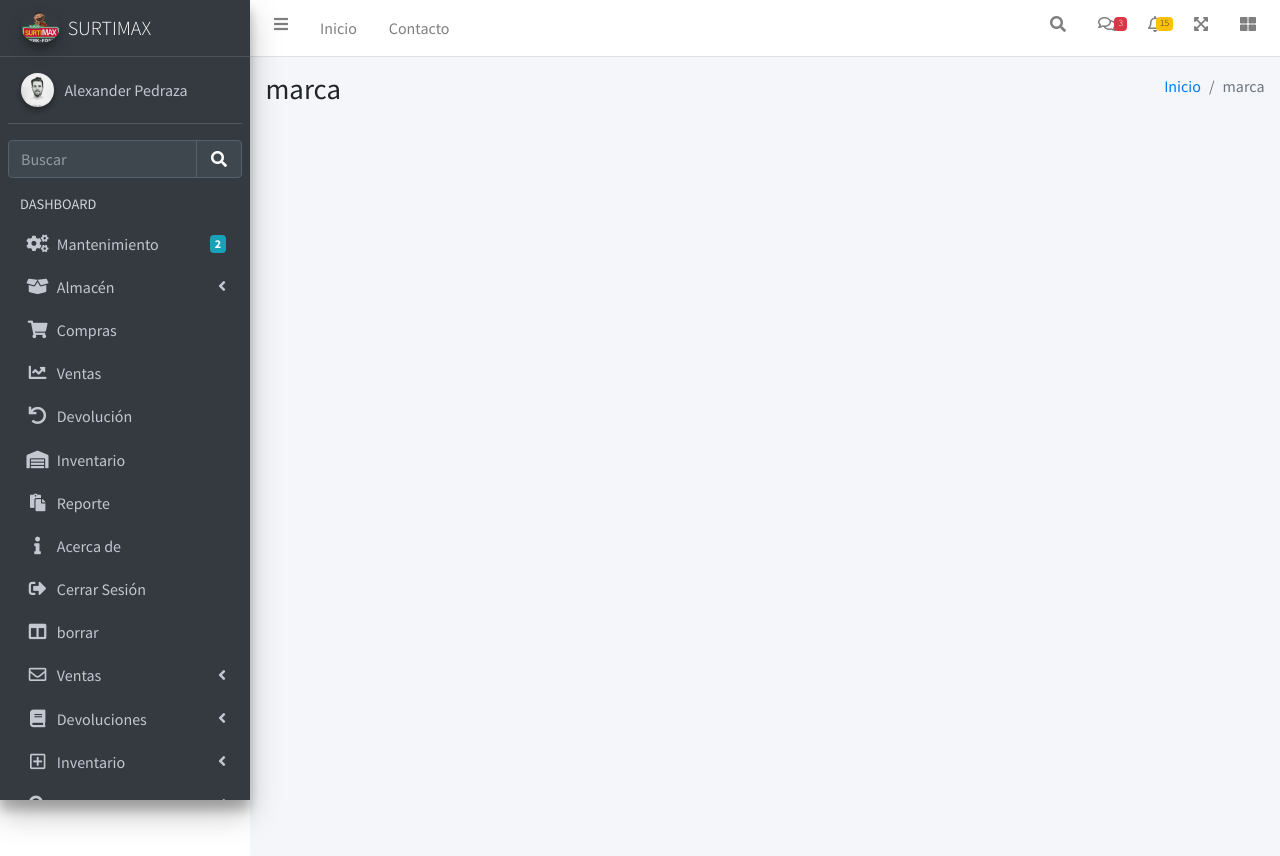
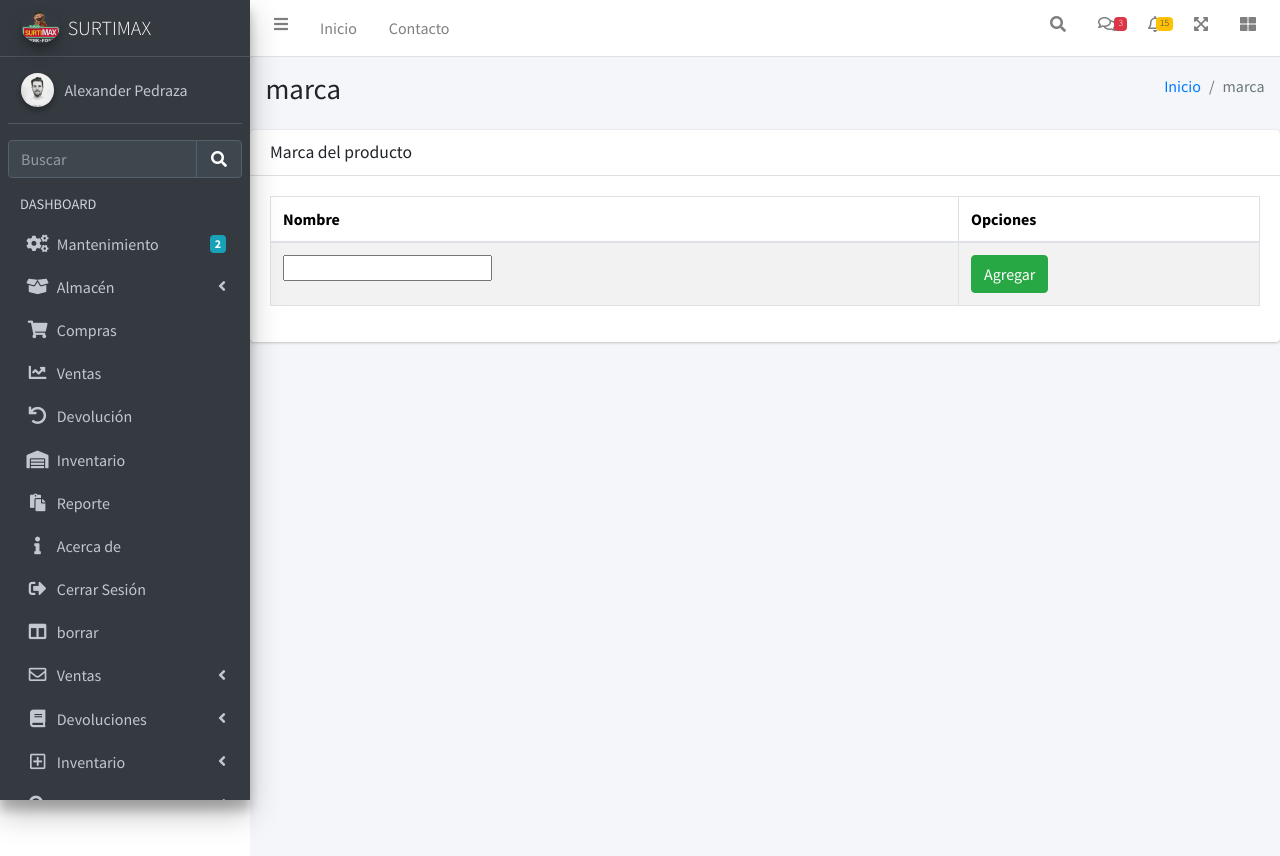
Before and after one commit to Alexanderz26/Surtimax, a Django app: page /productos/marca in a window 1280 px wide. Shown: the top 856 px of the page. Run offline with Django 4.2, Linux system fonts and the light colour scheme; some libraries are stand-ins or nearby versions.

Commit message:
arreglo productos
se arreglo ver productos

```diff
--- a/main/templates/partials/sidebar.html
+++ b/main/templates/partials/sidebar.html
@@ -96,7 +96,7 @@
         </li>
                 </li>
                 <li class="nav-item">
-                    <a href="pages/kanban.html" class="nav-link">
+                    <a href="#" class="nav-link">
                         <i class="nav-icon fas fa-shopping-cart"></i>
                         <p>
                             Compras
@@ -104,7 +104,7 @@
                     </a>
                 </li>
                 <li class="nav-item">
-                    <a href="pages/kanban.html" class="nav-link">
+                    <a href="#" class="nav-link">
                         <i class="nav-icon fas fa-chart-line"></i>
                         <p>
                       Ventas
--- a/main/templates/productos/marca.html
+++ b/main/templates/productos/marca.html
@@ -1,6 +1,100 @@
 {% extends 'partials/body.html' %}
+{% load static %}
+
+{% block stylesheet %}
+<!-- DataTables -->
+<!-- <link rel="stylesheet" href="{% static 'datatables-bs4/css/dataTables.bootstrap4.min.css">
+  <link rel="stylesheet" href="{% static 'datatables-responsive/css/responsive.bootstrap4.min.css">
+  <link rel="stylesheet" href="{% static 'datatables-buttons/css/buttons.bootstrap4.min.css"> -->
+{% endblock stylesheet %}
 
 
 {% block contenido %}
+<div class="card">
+    <div class="card-header">
+        <h3 class="card-title">Marca del producto</h3>
+    </div>
 
+    <div class="card-body">
+        <div id="example1_wrapper" class="dataTables_wrapper dt-bootstrap4">
+
+            <div class="row">
+                <div class="col-sm-12">
+                    <table id="example1" class="table table-bordered table-striped dataTable dtr-inline"
+                        aria-describedby="example1_info">
+                        <thead>
+                            <tr>
+                                <th>Nombre</th>
+                                <th>Opciones</th>
+                            </tr>
+                        </thead>
+                        <tbody>
+
+                            {% for departamento in departamentos %}
+
+
+
+                            <tr class="odd">
+
+                                <td>{{departamento.nombre}}</td>
+                                <td><a class="btn btn-primary" href=""><i class="fas fa-edit"></i></a>
+                                    <a class="btn btn-danger" href="{% url 'departamento_eliminar' departamento.id %}"><i class="fas fa-trash-alt"></i></a>
+                                  </td>
+
+                            </tr>
+                            {% endfor %}
+
+                            <tr class="">
+                                <form action="" method='POST'>
+                                    {% csrf_token %}
+                                    <td class="sorting_1 dtr-control" tabindex="0" style="">
+                                        <input type="text" name="nombre" maxlength="90" required="" id="id_nombre">
+                                    </td>
+
+                                    <td><input class="btn btn-success" type="submit" value="Agregar"></td>
+                                </form>
+                            </tr>
+                        </tbody>
+                    </table>
+                </div>
+            </div>
+
+        </div>
+    </div>
+
+</div>
 {% endblock contenido %}
+
+{% block javascript %}
+<!-- DataTables  & Plugins -->
+<script src="{% static 'datatables/jquery.dataTables.min.js' %}"></script>
+<script src="{% static 'datatables-bs4/js/dataTables.bootstrap4.min.js' %}"></script>
+<script src="{% static 'datatables-responsive/js/dataTables.responsive.min.js' %}"></script>
+<script src="{% static 'datatables-responsive/js/responsive.bootstrap4.min.js' %}"></script>
+<script src="{% static 'datatables-buttons/js/dataTables.buttons.min.js' %}"></script>
+<script src="{% static 'datatables-buttons/js/buttons.bootstrap4.min.js' %}"></script>
+<script src="{% static 'jszip/jszip.min.js' %}"></script>
+<script src="{% static 'pdfmake/pdfmake.min.js' %}"></script>
+<script src="{% static 'pdfmake/vfs_fonts.js' %}"></script>
+<script src="{% static 'datatables-buttons/js/buttons.html5.min.js' %}"></script>
+<script src="{% static 'datatables-buttons/js/buttons.print.min.js' %}"></script>
+<script src="{% static 'datatables-buttons/js/buttons.colVis.min.js' %}"></script>
+<!-- Page specific script -->
+<script>
+    $(function () {
+        $("#example1").DataTable({
+            "responsive": true, "lengthChange": false, "autoWidth": false,
+            "buttons": ["copy", "csv", "excel", "pdf", "print", "colvis"]
+        }).buttons().container().appendTo('#example1_wrapper .col-md-6:eq(0)');
+        $('#example2').DataTable({
+            "paging": true,
+            "lengthChange": false,
+            "searching": false,
+            "ordering": true,
+            "info": true,
+            "autoWidth": false,
+            "responsive": true,
+        });
+    });
+</script>
+{% endblock javascript %}
--- a/productos/models.py
+++ b/productos/models.py
@@ -31,9 +31,9 @@
 
 
 class Productos(models.Model):
-     categoria=models.ForeignKey(Categoria,on_delete=models.CASCADE,verbose_name="Categorias")
-     marca=models.ForeignKey(Marca,on_delete=models.CASCADE,verbose_name="Marca")
-     presentacion=models.ForeignKey(Presentacion,on_delete=models.CASCADE,verbose_name="Presentación")
+     #categoria=models.ForeignKey(Categoria,on_delete=models.CASCADE,verbose_name="Categorias")
+     #marca=models.ForeignKey(Marca,on_delete=models.CASCADE,verbose_name="Marca")
+    # presentacion=models.ForeignKey(Presentacion,on_delete=models.CASCADE,verbose_name="Presentación")
      codigoBarras=models.CharField(max_length=50,verbose_name="CODBARRAS")
      nombre=models.CharField(max_length=50,verbose_name="Nombre")
      descripcion=models.CharField(max_length=1024,verbose_name="Descripción")
--- a/productos/urls.py
+++ b/productos/urls.py
@@ -3,8 +3,6 @@
 
 urlpatterns = [
     path('',productos,name="productos"),
-    path('crear/',productos_crear,name="productos-crear"),
-
-
+    path('productos/crear/',productos_crear,name="productos-crear")
 
 ]
```
Also changed, not shown: main/templates/productos/productos.html (+12 -12 lines), main/urls.py (+1 -9 lines), db.sqlite3, main/templates/productos/categorias.html (line endings or trailing spaces), main/views.py (line endings or trailing spaces), productos/views.py (line endings or trailing spaces).
